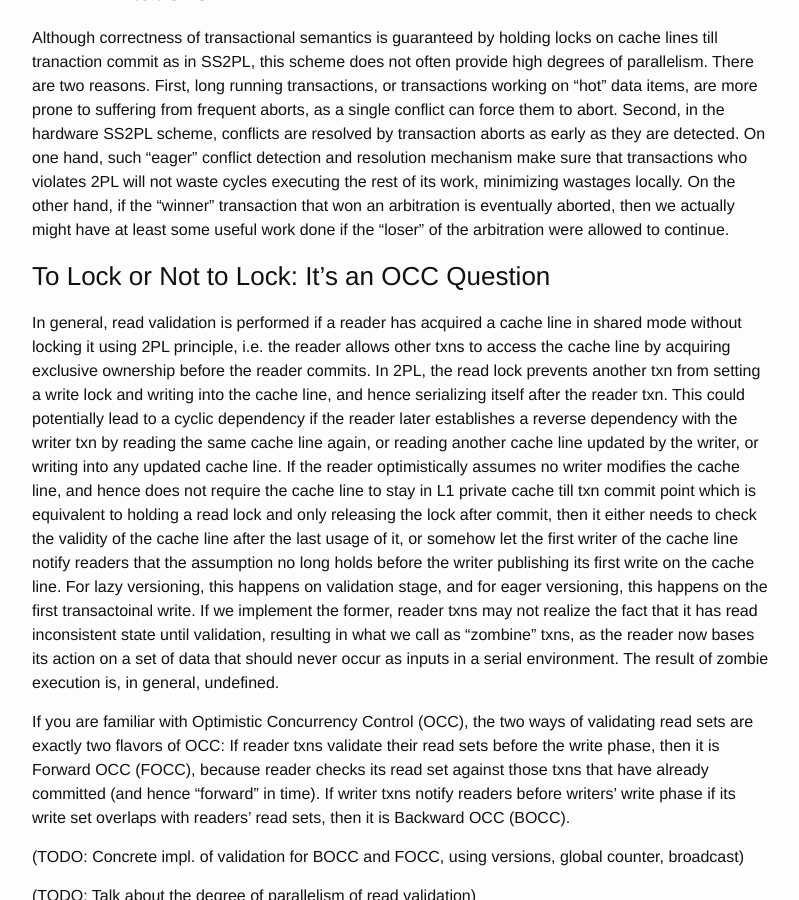
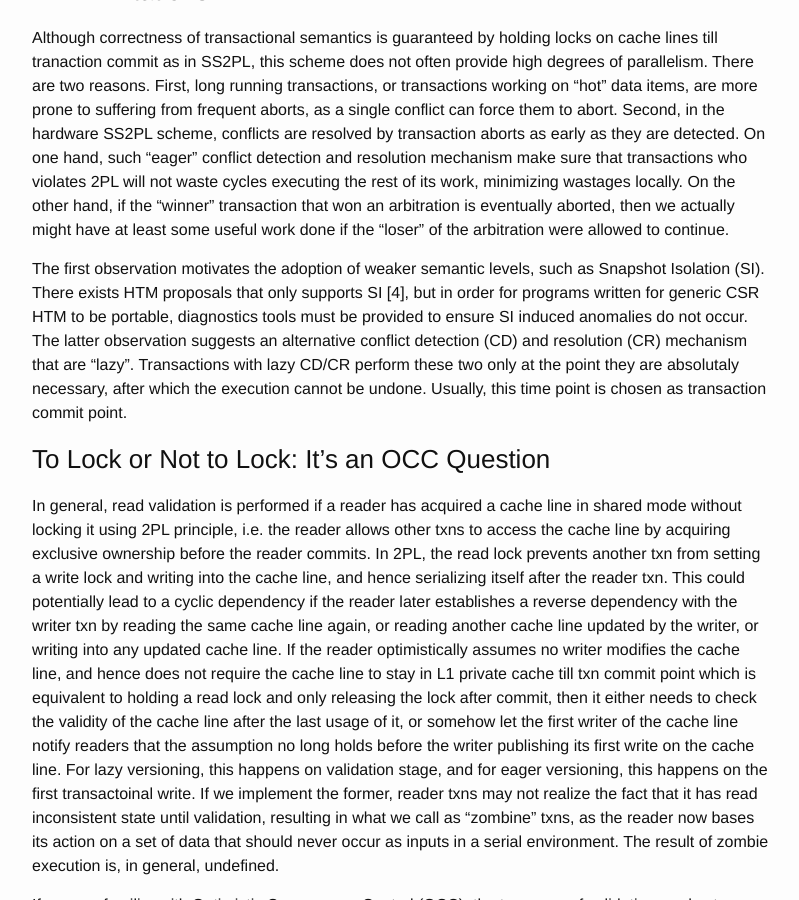
Before and after one commit to wangziqi2013/wangziqi2013.github.io, a Jekyll site: the page built from _posts/2018-03-18-HTM-Hardware-2PL-and-OCC.markdown, in a window 1280 px wide and 900 px high, scrolled down 2745 px. Shown: the whole window, without its empty margins (238-1037 px from the left). Built offline with Jekyll 4.4.1, drawn with Linux system fonts in a browser that asks for light colours.

Commit message:
Extdning 2PL limitations

```diff
--- a/_posts/2018-03-18-HTM-Hardware-2PL-and-OCC.markdown
+++ b/_posts/2018-03-18-HTM-Hardware-2PL-and-OCC.markdown
@@ -106,7 +106,13 @@ the rest of its work, minimizing wastages locally. On the other hand, if the "wi
 an arbitration is eventually aborted, then we actually might have at least some useful work done if the "loser" of
 the arbitration were allowed to continue.
 
-
+The first observation motivates the adoption of weaker semantic levels, such as Snapshot Isolation (SI).
+There exists HTM proposals that only supports SI [4], but in order for programs written for generic CSR HTM to
+be portable, diagnostics tools must be provided to ensure SI induced anomalies do not occur.
+The latter observation suggests an alternative conflict detection (CD) and
+resolution (CR) mechanism that are "lazy". Transactions with lazy CD/CR perform these two only at the point
+they are absolutaly necessary, after which the execution cannot be undone. Usually, this time point is chosen
+as transaction commit point.
 
 ### To Lock or Not to Lock: It's an OCC Question
 
```
